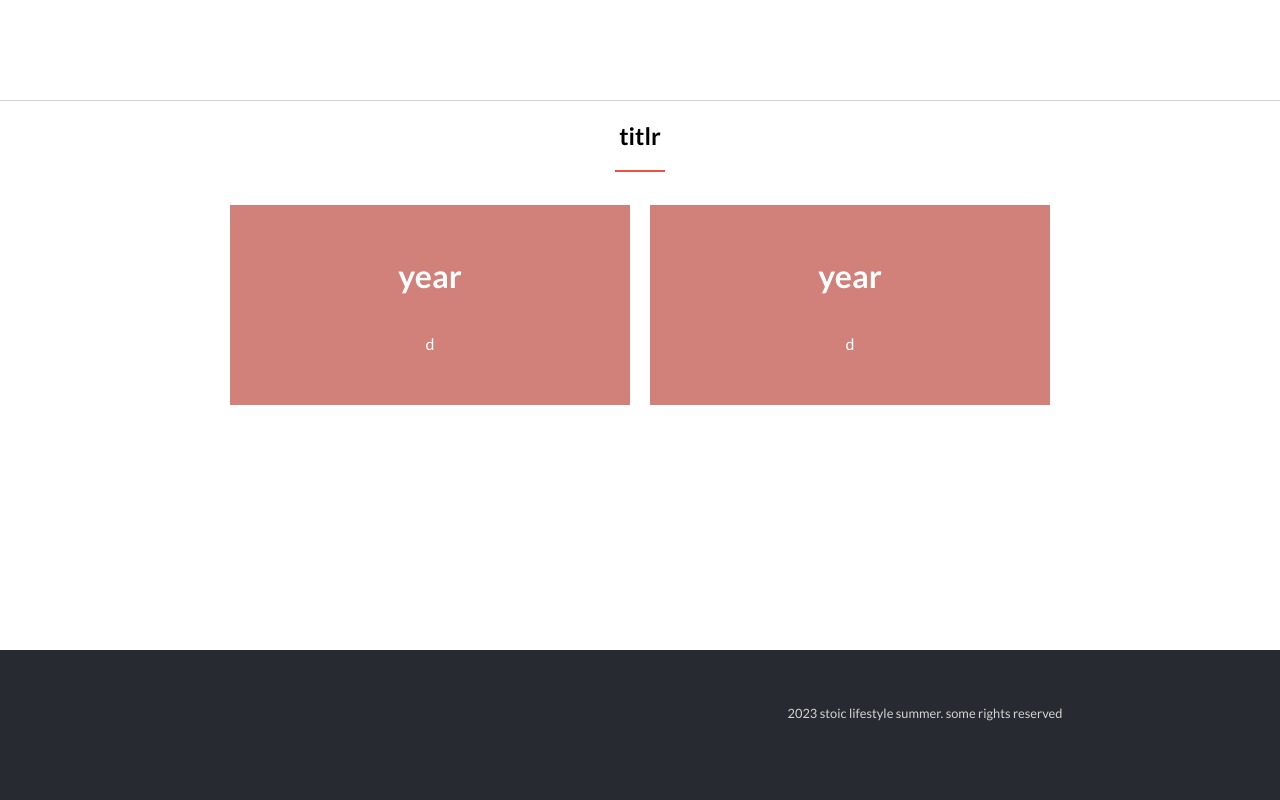
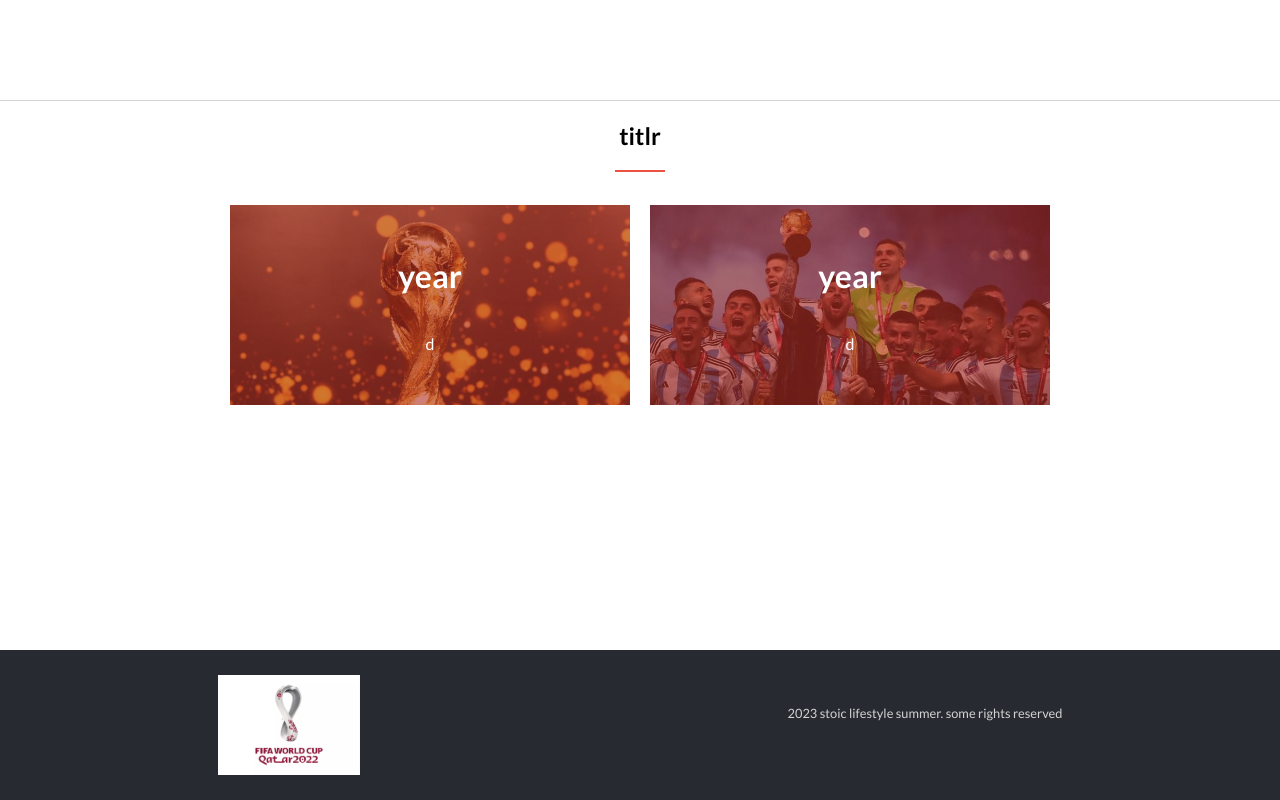
Before and after one commit to hafiz1379/1st-module-capstone-project, a plain HTML site: page about.html in a window 1280 px wide. Shown: the part 1480-2280 px from the top of the page. Drawn offline with Linux system fonts and the light colour scheme.

```diff
--- a/style.css
+++ b/style.css
@@ -229,7 +229,6 @@
     display: flex;
     width: 90%;
     margin: 0 auto;
-    gap: 20px;
   }
 
   .player-section-grid-item-imgholder {
@@ -375,7 +374,7 @@
   .past-events-img-container {
     width: 80%;
     height: 200px;
-    background-image: linear-gradient(rgba(179, 43, 33, 0.6), rgba(179, 43, 33, 0.6)), url();
+    background-image: linear-gradient(rgba(179, 43, 33, 0.6), rgba(179, 43, 33, 0.6)), url(Images/Cup.jpg);
     background-repeat: no-repeat;
     background-size: cover;
     color: #fff;
@@ -391,7 +390,7 @@
   .past-events-img-container2 {
     width: 80%;
     height: 200px;
-    background-image: linear-gradient(rgba(179, 43, 33, 0.6), rgba(179, 43, 33, 0.6)), url();
+    background-image: linear-gradient(rgba(179, 43, 33, 0.6), rgba(179, 43, 33, 0.6)), url(Images/winner\ team.jpg);
     background-repeat: no-repeat;
     background-size: cover;
     color: #fff;
@@ -456,9 +455,9 @@
   .footer-logo {
     width: 175px;
     height: 100px;
-    background-image: url();
+    background-image: url(Images/logo.png);
     background-repeat: no-repeat;
-    background-size: cover;
+    background-size: contain;
   }
 
   .footer-p {
@@ -756,7 +755,7 @@
     }
 
     .logo-2 {
-      background-image: url();
+      background-image: url(Images/logo.png);
     }
 
     .about-footer {
```
